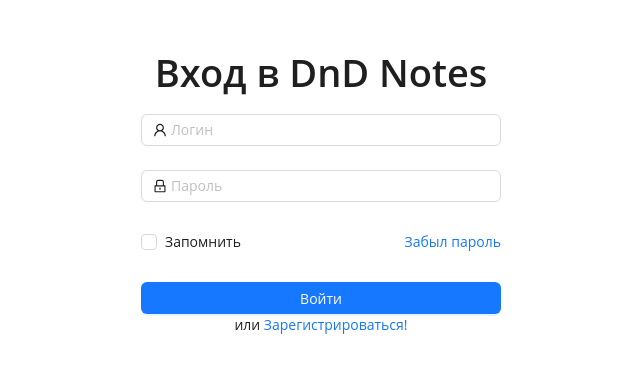
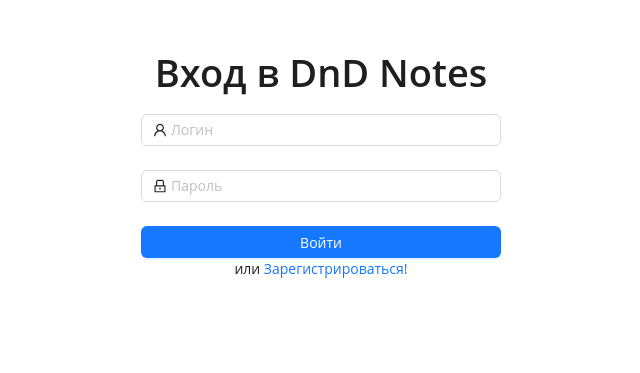
Before and after one commit to SugawaraKoushi/dnd-notes-client-app, a React (Create React App) app: page /login in a window 1280 px wide. Shown: the part 151-524 px from the top of the page, without its empty margins (319-959 px from the left). Built offline with nearby package versions, Linux system fonts and the light colour scheme.

Commit message:
remove custom axios instance

```diff
--- a/src/axios.js
+++ /dev/null
@@ -1,8 +0,0 @@
-import axios from "axios";
-
-const instance = axios.create({
-    baseURL: "http://localhost:8080",
-    withCredentials: true,
-});
-
-export default instance;
--- a/src/components/Root.jsx
+++ b/src/components/Root.jsx
@@ -1,8 +1,8 @@
 import { Button, Flex, Layout, Menu } from "antd";
 import { Content, Header } from "antd/es/layout/layout";
 import { Link, Outlet, useNavigate } from "react-router";
-import instance from "../axios";
 import logoImage from "../../src/icons/logo.png";
+import axios from "axios";
 
 const Root = () => {
     const navigate = useNavigate();
@@ -18,7 +18,7 @@ const Root = () => {
         const url = "/logout";
 
         try {
-            await instance.get(url).then(() => navigate("/login"));
+            await axios.get(url).then(() => navigate("/login"));
         } catch (e) {
             console.log(e);
         }
--- a/src/components/auth/Login.jsx
+++ b/src/components/auth/Login.jsx
@@ -1,7 +1,7 @@
 import { LockOutlined, UserOutlined } from "@ant-design/icons";
-import { Button, Checkbox, Flex, Form, Input, Typography } from "antd";
+import { Button, Flex, Form, Input, Typography } from "antd";
 import { Link, useNavigate } from "react-router";
-import instance from "../../axios";
+import axios from "axios";
 
 const Login = () => {
     const { Title } = Typography;
@@ -11,7 +11,9 @@ const Login = () => {
         const url = "/auth/login";
 
         try {
-            await instance.post(url, values).then(() => navigate("/characters/list"));
+            await axios
+                .post(url, values)
+                .then(() => navigate("/characters/list"));
         } catch (e) {
             console.log(e);
         }
@@ -34,6 +36,7 @@ const Login = () => {
                 }}
                 onFinish={onFinish}
             >
+                <Flex vertical>
                     <Form.Item
                         name="username"
                         rules={[
@@ -61,23 +64,12 @@ const Login = () => {
                         />
                     </Form.Item>
                     <Form.Item>
-                    <Flex justify="space-between" align="center">
-                        <Form.Item
-                            name="remember"
-                            valuePropName="checked"
-                            noStyle
-                        >
-                            <Checkbox>Запомнить</Checkbox>
-                        </Form.Item>
-                        <Link to="">Забыл пароль</Link>
-                    </Flex>
-                </Form.Item>
-                <Form.Item>
                         <Button block type="primary" htmlType="submit">
                             Войти
                         </Button>
                         или <Link to="/register">Зарегистрироваться!</Link>
                     </Form.Item>
+                </Flex>
             </Form>
         </div>
     );
--- a/src/components/auth/Registration.jsx
+++ b/src/components/auth/Registration.jsx
@@ -1,16 +1,19 @@
 import { Button, Form, Input, Typography } from "antd";
+
+import { useNavigate } from "react-router";
 import axios from "axios";
-import { useNavigate } from "react-router";
 
 const Registration = () => {
     const { Title } = Typography;
     const navigate = useNavigate();
 
     const handleFinish = async (values) => {
-        const url = "http://localhost:8080/api/users/create";
+        const url = "/users/create";
 
         try {
-            await axios.post(url, values).then(() => navigate("/characters/list"));
+            await axios
+                .post(url, values)
+                .then(() => navigate("/characters/list"));
         } catch (e) {
             console.log(e);
         }
@@ -23,7 +26,7 @@ const Registration = () => {
             );
         }
 
-        const url = "http://localhost:8080/api/users/is-exist?";
+        const url = "/users/is-exist?   ";
         const params = {
             username: username,
         };
--- a/src/components/characters/CharacterList.jsx
+++ b/src/components/characters/CharacterList.jsx
@@ -3,8 +3,8 @@ import CharacterTile from "./CharacterTile";
 import { PlusOutlined } from "@ant-design/icons";
 import { useEffect, useState } from "react";
 import "./index.css";
+import { useNavigate } from "react-router";
 import axios from "axios";
-import { useNavigate } from "react-router";
 
 const CharacterList = () => {
     const [characters, setCharacters] = useState([]);
--- a/src/components/characters/CharacterPage.jsx
+++ b/src/components/characters/CharacterPage.jsx
@@ -2,7 +2,6 @@ import { Flex, Grid } from "antd";
 import { useEffect, useState } from "react";
 import AbilityTile from "./abilities/AbilityTile";
 import CharacterHeader from "./CharacterHeader";
-import Character from "../../model/Character";
 import PassiveAbilityTile from "./abilities/PassiveAbilityTile";
 import TextBlock from "./TextBlock";
 import StatusTracker from "./StatusTracker";
@@ -13,8 +12,8 @@ import AttacksTable from "./attacks/AttacksTable";
 import { AttackContext } from "./context/AttackContext";
 import { NotificationContext } from "./context/NotificationContext";
 import DiceRoller from "./dice roller/DiceRoller";
+import { useParams } from "react-router";
 import axios from "axios";
-import { useParams } from "react-router";
 
 const CharacterPage = () => {
     const [character, setCharacter] = useState({});
@@ -271,6 +270,7 @@ const CharacterPage = () => {
     const getCharacter = async () => {
         try {
             const url = `/characters/${id}`;
+
             const response = await axios.get(url);
             setCharacter(response.data);
         } catch (error) {
--- a/src/components/characters/attacks/AttacksTable.jsx
+++ b/src/components/characters/attacks/AttacksTable.jsx
@@ -7,8 +7,8 @@ import { modifierAsString } from "../../services/ModifierService";
 import { AttackContext } from "../context/AttackContext";
 import { NotificationContext } from "../context/NotificationContext";
 import { rollDice } from "../../services/RollDiceService";
+import { CharacterContext } from "../context/CharacterHeaderContext";
 import axios from "axios";
-import { CharacterContext } from "../context/CharacterHeaderContext";
 
 const AttacksTable = () => {
     const [isModalOpen, setIsModalOpen] = useState(false);
@@ -32,6 +32,7 @@ const AttacksTable = () => {
     const handleAddAttack = async () => {
         try {
             const url = "/attacks/create";
+
             const response = await axios.post(url, null, {
                 params: {
                     characterId: character.id,
--- a/src/index.jsx
+++ b/src/index.jsx
@@ -5,10 +5,10 @@ import { createBrowserRouter, RouterProvider } from "react-router";
 import Root from "./components/Root";
 import CharacterList from "./components/characters/CharacterList";
 import Login from "./components/auth/Login";
-import axios from "axios";
 import Registration from "./components/auth/Registration";
 import Characters from "./components/characters/Characters";
 import CharacterPage from "./components/characters/CharacterPage";
+import axios from "axios";
 
 const root = ReactDOM.createRoot(document.getElementById("root"));
 
@@ -46,6 +46,17 @@ const router = createBrowserRouter([
 axios.defaults.baseURL = "http://localhost:8080/api";
 axios.defaults.withCredentials = true;
 
+axios.interceptors.response.use(
+    (response) => response,
+    (error) => {
+        if (error.response.status === 401) {
+            window.location.href = "/login";
+        }
+
+        return Promise.reject(error);
+    }
+);
+
 root.render(
     <React.StrictMode>
         <RouterProvider router={router} />
```
Lines whose indentation alone changed are shown as unchanged.
